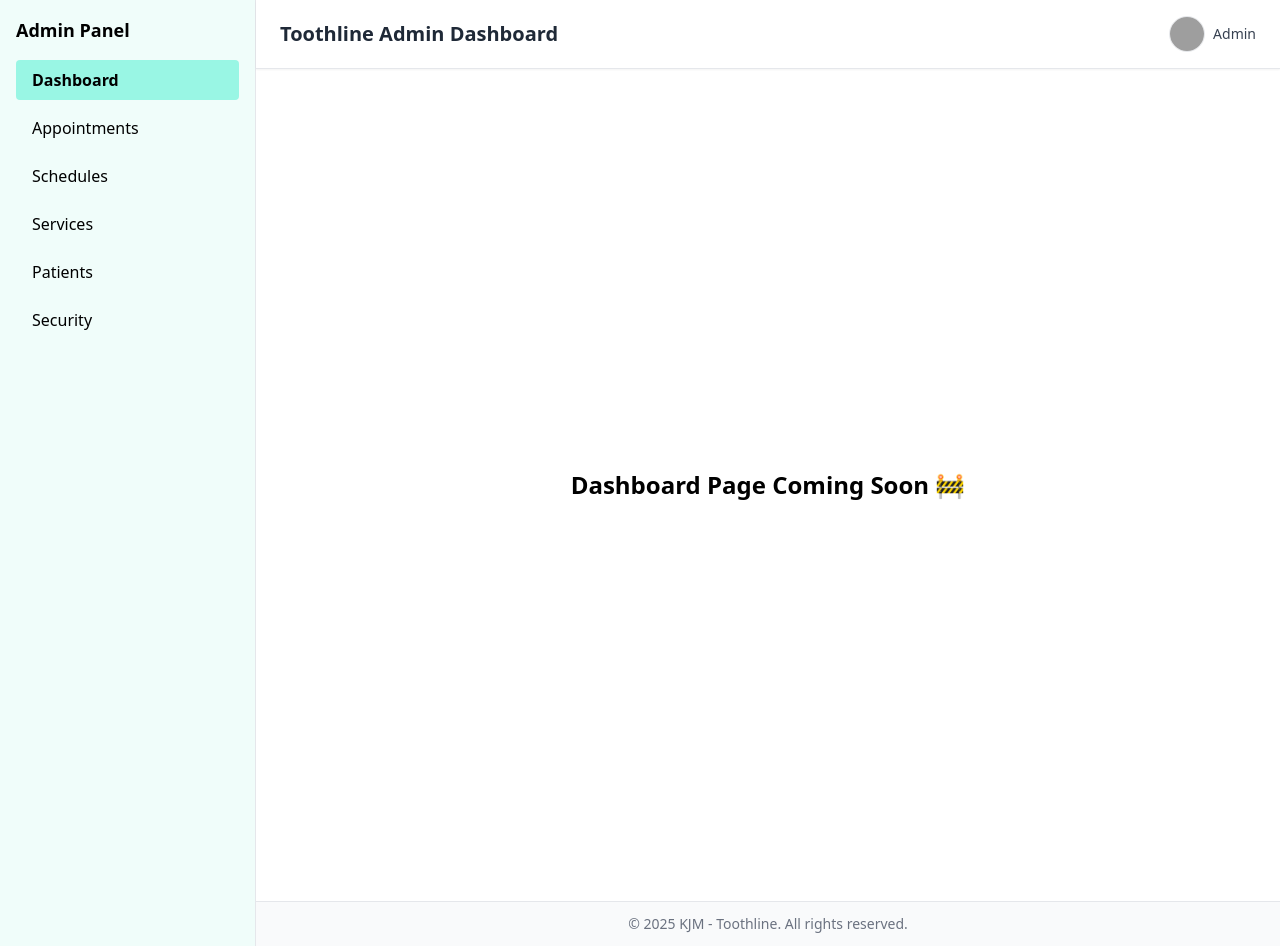
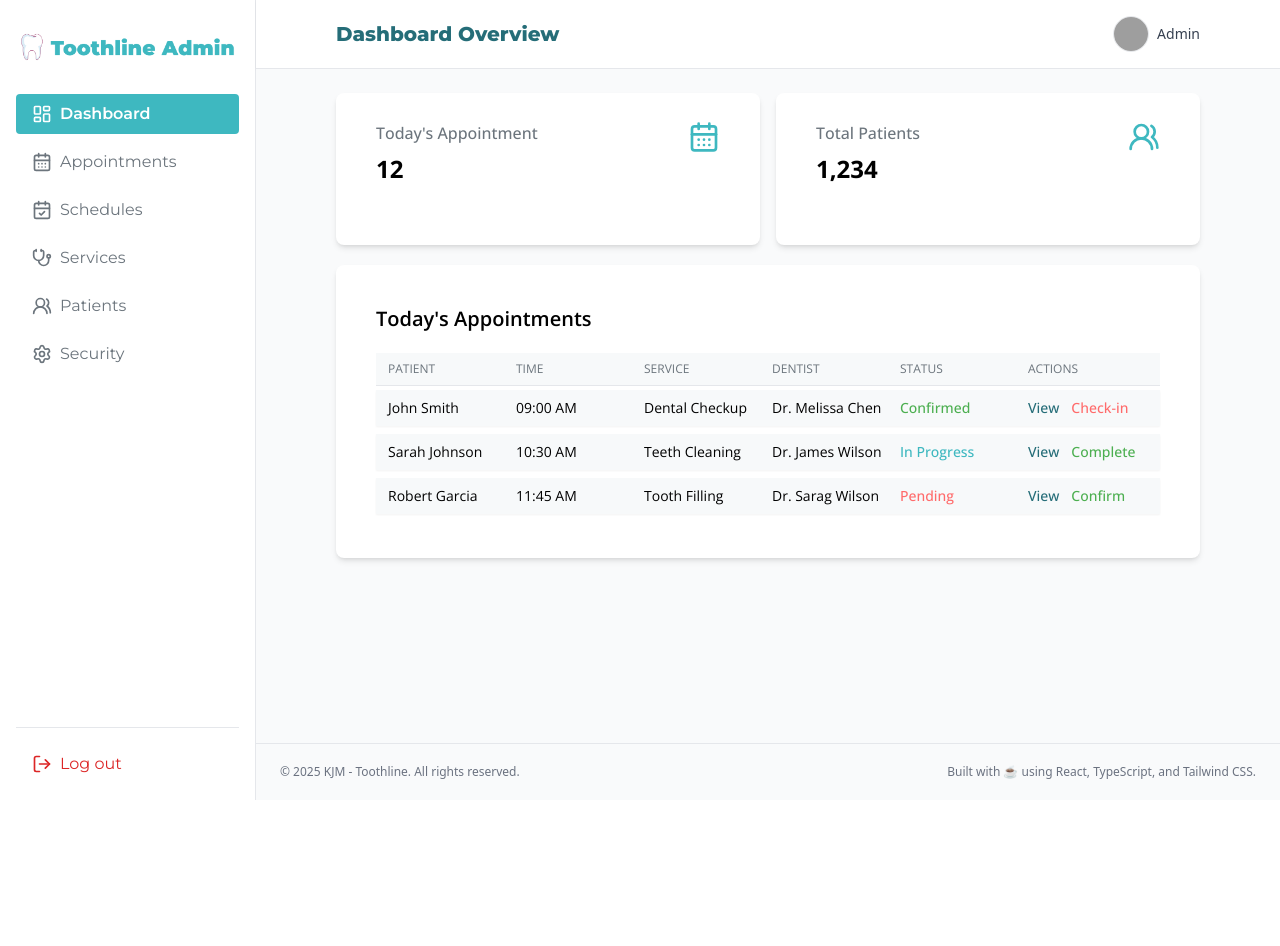
Before and after one commit to katemartiiin/toothline-dental-system, a React (Vite) app: page /admin/dashboard in a window 1280 px wide. After the commit the page ends 800 px from the top, so only its background shows below. Built offline with nearby package versions, Linux system fonts and the light colour scheme; grey boxes are pictures that could not be loaded.

Commit message:
Issue #8 - Resolve Dashboard Overview list

```diff
--- a/src/components/layout/AdminLayout.tsx
+++ b/src/components/layout/AdminLayout.tsx
@@ -1,9 +1,24 @@
-import { Outlet } from 'react-router-dom';
+import { Outlet, useLocation  } from 'react-router-dom';
 import Sidebar from './Sidebar';
 import Header from './Header';
 import Footer from './Footer';
 
 const AdminLayout: React.FC = () => {
+  const location = useLocation();
+
+  // Simple dynamic title logic based on pathname
+  const pageTitles: Record<string, string> = {
+    '/admin/dashboard': 'Dashboard Overview',
+    '/admin/appointments': 'Appointments',
+    '/admin/schedules': 'Dentist Schedules',
+    '/admin/services': 'Dental Services',
+    '/admin/patients': 'Patients',
+    '/admin/security': 'Security Settings',
+    '/admin/profile': 'My Profile',
+  };
+
+  const title = pageTitles[location.pathname] || 'Toothline Dental Clinic - Admin System';
+
   return (
     <div className="flex min-h-screen">
       {/* Sidebar */}
@@ -11,10 +26,10 @@ const AdminLayout: React.FC = () => {
 
       {/* Main Content */}
       <div className="flex flex-col flex-1">
-        <Header />
+        <Header title={title} />
 
         {/* Dynamic Page Content */}
-        <main className="flex-1 p-4">
+        <main className="flex-1 p-4 bg-gray-50 font-opensans">
           <Outlet /> {/* ← This is where the current page (e.g. Dashboard) is inserted */}
         </main>
 
--- a/src/components/layout/Footer.tsx
+++ b/src/components/layout/Footer.tsx
@@ -1,7 +1,8 @@
 const Footer: React.FC = () => {
   return (
-    <footer className="bg-gray-50 border-t px-6 py-3 text-center text-sm text-gray-500">
-      &copy; {new Date().getFullYear()} KJM - Toothline. All rights reserved.
+    <footer className="w-full flex flex-wrap bg-gray-50 border-t px-6 py-3 text-xs text-gray-500">
+      <span className="w-full md:w-1/2 text-center md:text-left py-2">&copy; {new Date().getFullYear()} KJM - Toothline. All rights reserved.</span>
+      <span className="w-full md:w-1/2 text-center md:text-right py-2">Built with ☕ using React, TypeScript, and Tailwind CSS.</span>
     </footer>
   );
 };
--- a/src/components/layout/Header.tsx
+++ b/src/components/layout/Header.tsx
@@ -1,6 +1,9 @@
 import { useState, useRef, useEffect } from 'react';
-
-const Header: React.FC = () => {
+import { LogOut, UserRoundPen } from 'lucide-react';
+type HeaderProps = {
+  title: string;
+};
+const Header: React.FC<HeaderProps> = ({ title }) => {
   const [open, setOpen] = useState(false);
   const dropdownRef = useRef<HTMLDivElement>(null);
 
@@ -16,8 +19,8 @@ const Header: React.FC = () => {
   }, []);
 
   return (
-    <header className="bg-white border-b px-6 py-4 shadow-sm flex items-center justify-between">
-      <h1 className="text-xl font-semibold text-gray-800">Toothline Admin Dashboard</h1>
+    <header className="bg-white border-b px-20 py-4 shadow-sm flex items-center justify-between">
+      <h1 className="font-montserrat text-xl fw-800 toothline-text-accent">{title}</h1>
 
       <div className="relative" ref={dropdownRef}>
         <button
@@ -40,9 +43,9 @@ const Header: React.FC = () => {
               <li>
                 <a
                   href="/admin/profile"
-                  className="block px-4 py-2 hover:bg-gray-100"
+                  className="flex px-4 py-2 hover:bg-gray-100"
                 >
-                  Profile
+                  <UserRoundPen size={15} className="mr-2 my-auto" /> Profile
                 </a>
               </li>
               <li>
@@ -50,9 +53,9 @@ const Header: React.FC = () => {
                   onClick={() => {
                     setOpen(false);
                   }}
-                  className="block w-full text-left px-4 py-2 hover:bg-gray-100"
+                  className="flex w-full text-left px-4 py-2 hover:bg-gray-100"
                 >
-                  Logout
+                  <LogOut size={15} className="mr-2 my-auto" /> Logout
                 </button>
               </li>
             </ul>
--- a/src/components/layout/Sidebar.tsx
+++ b/src/components/layout/Sidebar.tsx
@@ -1,34 +1,60 @@
 import { NavLink } from 'react-router-dom';
+import logo from '../../assets/logo-admin.png';
+import {
+  CalendarCheck,
+  CalendarDays,
+  LayoutDashboard,
+  Settings,
+  Stethoscope,
+  UsersRound,
+  LogOut,
+} from 'lucide-react';
 
 const Sidebar: React.FC = () => {
   const linkClass = ({ isActive }: { isActive: boolean }) =>
-    `block px-4 py-2 rounded hover:bg-teal-100 ${
-      isActive ? 'bg-teal-200 font-semibold' : ''
+    `flex px-4 py-2 rounded hover:toothline-text hover:bg-teal-100 ${
+      isActive ? 'toothline-primary font-semibold text-white' : ''
     }`;
 
+  const handleLogout = () => {
+    localStorage.removeItem('token');
+    window.location.href = '/login';
+  };
+
   return (
-    <aside className="w-64 bg-teal-50 border-r p-4">
-      <h2 className="text-lg font-bold mb-4">Admin Panel</h2>
-      <nav className="space-y-2">
+    <aside className="w-64 bg-white border-r p-4 flex flex-col h-screen font-montserrat">
+      <img src={logo} className="mb-4" />
+
+      <div className="flex-1 space-y-2 toothline-text">
         <NavLink to="/admin/dashboard" className={linkClass}>
-          Dashboard
+          <LayoutDashboard size={20} className="mr-2 my-auto" /> Dashboard
         </NavLink>
         <NavLink to="/admin/appointments" className={linkClass}>
-          Appointments
+          <CalendarDays size={20} className="mr-2 my-auto" /> Appointments
         </NavLink>
         <NavLink to="/admin/schedules" className={linkClass}>
-          Schedules
+          <CalendarCheck size={20} className="mr-2 my-auto" /> Schedules
         </NavLink>
         <NavLink to="/admin/services" className={linkClass}>
-          Services
+          <Stethoscope size={20} className="mr-2 my-auto" /> Services
         </NavLink>
         <NavLink to="/admin/patients" className={linkClass}>
-          Patients
+          <UsersRound size={20} className="mr-2 my-auto" /> Patients
         </NavLink>
         <NavLink to="/admin/security" className={linkClass}>
-          Security
+          <Settings size={20} className="mr-2 my-auto" /> Security
         </NavLink>
-      </nav>
+      </div>
+
+      {/* Logout button fixed at the bottom */}
+      <div className="pt-4 border-t mt-4">
+        <button
+          onClick={handleLogout}
+          className="flex w-full px-4 py-2 text-red-600 rounded hover:bg-red-100"
+        >
+          <LogOut size={20} className="mr-2 my-auto" /> Log out
+        </button>
+      </div>
     </aside>
   );
 };
--- a/src/index.css
+++ b/src/index.css
@@ -44,7 +44,7 @@
 @layer utilities {
     /* Colors */
     .toothline-primary {
-        background-color: #3EB8C0;
+        background-color: #3eb8c0;
     }
 
     .toothline-primary-login {
@@ -75,6 +75,10 @@
         color: #6C757D;
     }
 
+    .toothline-text-primary {
+        color: #3eb8c0;
+    }
+
     .toothline-success {
         color: #4CAF50;
     }
--- a/src/pages/Admin/DashboardPage.tsx
+++ b/src/pages/Admin/DashboardPage.tsx
@@ -1,9 +1,77 @@
 const DashboardPage: React.FC = () => {
   return (
-    <div className="min-h-screen flex items-center justify-center text-center">
-      <h1 className="text-2xl font-semibold">
-        Dashboard Page Coming Soon 🚧
-      </h1>
+    <div className="w-full flex flex-wrap px-16 py-2">
+
+      {/* Cards */}
+      <div className="w-full grid grid-cols-2 gap-4">
+        <div className="w-full flex flex-wrap px-10 py-7 bg-white rounded-lg shadow-md">
+          <div className="w-full md:w-1/2 h-24">
+            <h4 className="fw-500 toothline-text">Today's Appointment</h4>
+            <p className="text-2xl fw-700 my-2">12</p>
+          </div>
+          <div className="w-1/2">
+            <span className="float-right">
+              <svg xmlns="http://www.w3.org/2000/svg" width="32" height="32" viewBox="0 0 24 24" fill="none" stroke="#3eb8c0" stroke-width="2" stroke-linecap="round" stroke-linejoin="round" className="lucide lucide-calendar-days-icon lucide-calendar-days"><path d="M8 2v4"/><path d="M16 2v4"/><rect width="18" height="18" x="3" y="4" rx="2"/><path d="M3 10h18"/><path d="M8 14h.01"/><path d="M12 14h.01"/><path d="M16 14h.01"/><path d="M8 18h.01"/><path d="M12 18h.01"/><path d="M16 18h.01"/></svg>
+            </span>
+          </div>
+        </div>
+
+        <div className="w-full flex flex-wrap px-10 py-7 bg-white rounded-lg shadow-md">
+          <div className="w-full md:w-1/2 h-24">
+            <h4 className="fw-500 toothline-text">Total Patients</h4>
+            <p className="text-2xl fw-700 my-2">1,234</p>
+          </div>
+          <div className="w-1/2">
+            <span className="float-right">
+              <svg xmlns="http://www.w3.org/2000/svg" width="32" height="32" viewBox="0 0 24 24" fill="none" stroke="#3eb8c0" stroke-width="2" stroke-linecap="round" stroke-linejoin="round" className="lucide lucide-users-round-icon lucide-users-round"><path d="M18 21a8 8 0 0 0-16 0"/><circle cx="10" cy="8" r="5"/><path d="M22 20c0-3.37-2-6.5-4-8a5 5 0 0 0-.45-8.3"/></svg>
+            </span>
+          </div>
+        </div>
+      </div>
+
+      {/* Table */}
+
+      <div className="w-full flex flex-wrap p-10 bg-white rounded-lg shadow-md my-5">
+        <h2 className="fw-600 text-xl mb-5">Today's Appointments</h2>
+
+        {/* Table Headers */}
+        <div className="w-full grid grid-cols-6 gap-2 px-3 py-2 toothline-bg-light border-b border-gray-200 text-xs toothline-text">
+          <p>PATIENT</p>
+          <p>TIME</p>
+          <p>SERVICE</p>
+          <p>DENTIST</p>
+          <p>STATUS</p>
+          <p>ACTIONS</p>
+        </div>
+
+        {/* Table Rows */}
+        <div className="w-full grid grid-cols-6 gap-2 px-3 py-2 toothline-bg-light shadow-sm text-sm my-1">
+          <p>John Smith</p>
+          <p>09:00 AM</p>
+          <p>Dental Checkup</p>
+          <p>Dr. Melissa Chen</p>
+          <p className="fw-500 toothline-success">Confirmed</p>
+          <p className="fw-500 toothline-text-accent">View<span className="toothline-error ml-3">Check-in</span></p>
+        </div>
+
+        <div className="w-full grid grid-cols-6 gap-2 px-3 py-2 toothline-bg-light shadow-sm text-sm my-1">
+          <p>Sarah Johnson</p>
+          <p>10:30 AM</p>
+          <p>Teeth Cleaning</p>
+          <p>Dr. James Wilson</p>
+          <p className="fw-500 toothline-text-primary">In Progress</p>
+          <p className="fw-500 toothline-text-accent">View<span className="toothline-success ml-3">Complete</span></p>
+        </div>
+
+        <div className="w-full grid grid-cols-6 gap-2 px-3 py-2 toothline-bg-light shadow-sm text-sm my-1">
+          <p>Robert Garcia</p>
+          <p>11:45 AM</p>
+          <p>Tooth Filling</p>
+          <p>Dr. Sarag Wilson</p>
+          <p className="fw-500 toothline-error">Pending</p>
+          <p className="fw-500 toothline-text-accent">View<span className="toothline-success ml-3">Confirm</span></p>
+        </div>
+      </div>
     </div>
   );
 };
--- a/src/pages/Admin/LoginPage.tsx
+++ b/src/pages/Admin/LoginPage.tsx
@@ -2,7 +2,7 @@ import logo from '../../assets/logo-admin-white.png';
 const LoginPage: React.FC = () => {
   return (
     <div className="min-h-screen flex items-center justify-center toothline-primary">
-      <div className="toothline-primary-login p-8 rounded-lg shadow-md w-full max-w-sm">
+      <div className="toothline-primary-login p-8 rounded-lg shadow-md w-full max-w-sm mx-5 md:mx-0">
         <div className="flex items-center justify-center">
           <img
             src={logo}
```
Also changed, not shown: src/assets/logo-admin.png (added).
